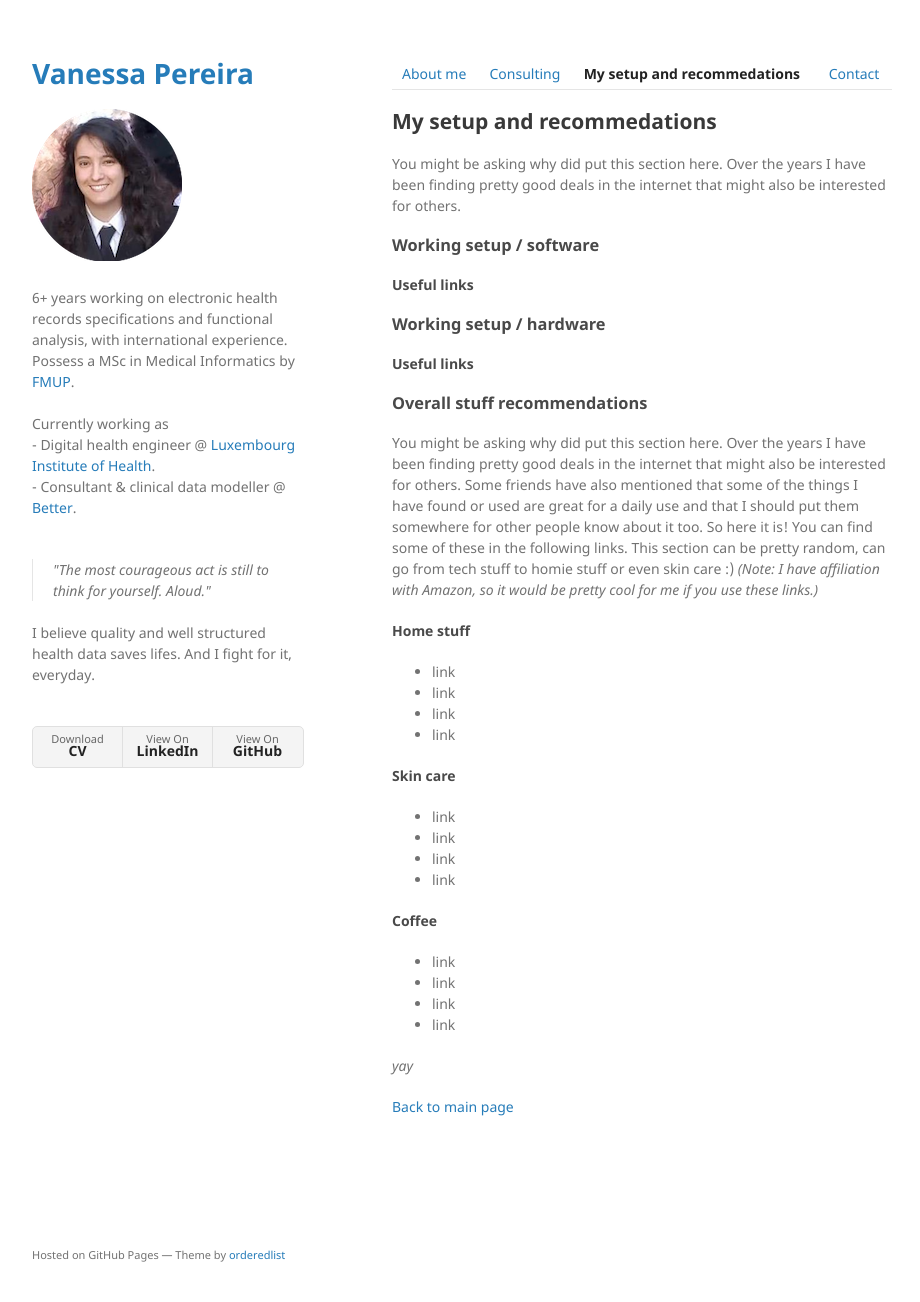
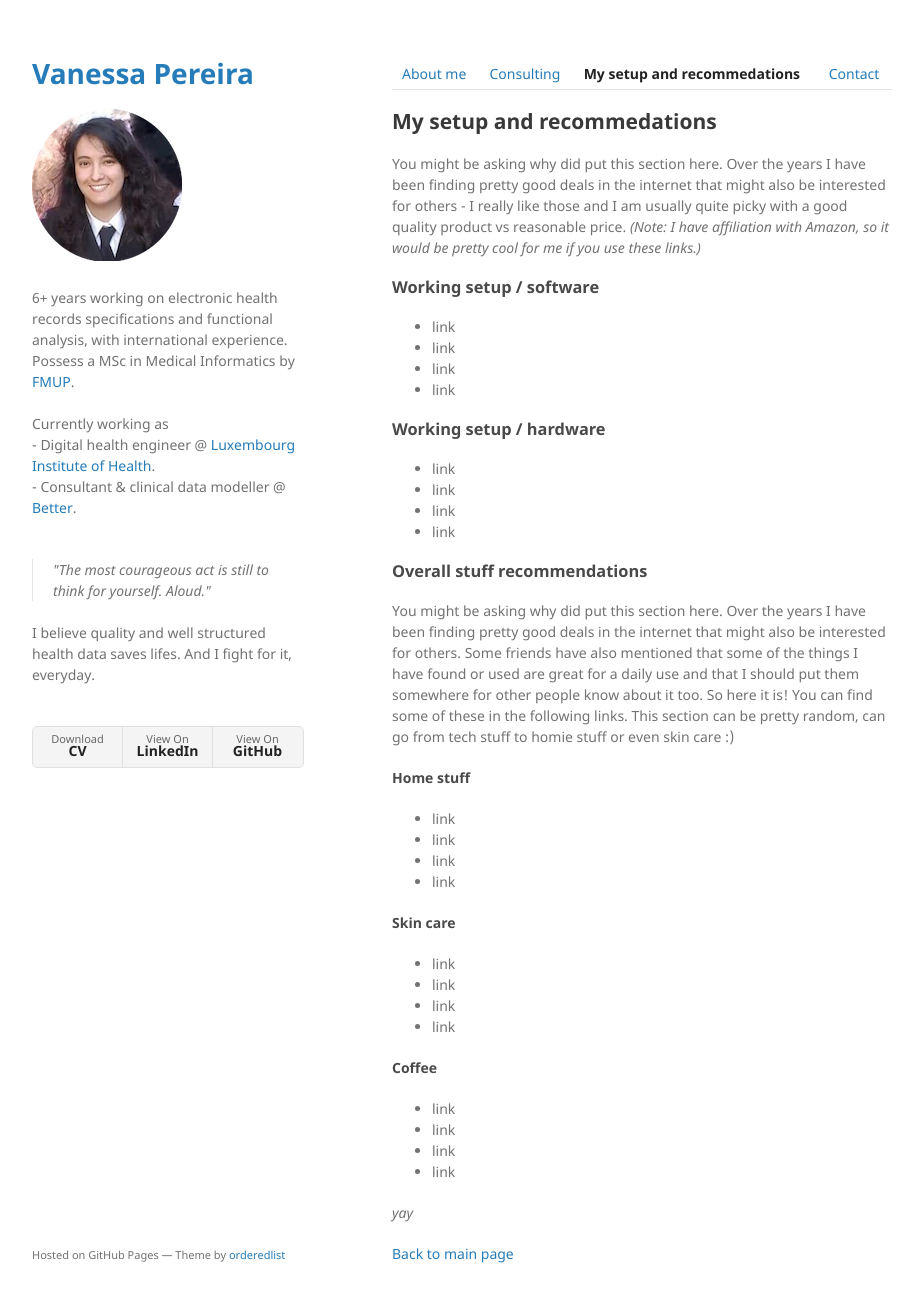
Before and after one commit to vanessa-pereira/vanessa-pereira.github.io, a Jekyll site: the page built from recommend.md, in a window 1280 px wide and 1334 px high. Shown: the top 1302 px of the window, without its empty margins (178-1098 px from the left). Built offline with Jekyll 4.4.1, drawn with Linux system fonts in a browser that asks for light colours.

Commit message:
Update recommend.md

```diff
--- a/recommend.md
+++ b/recommend.md
@@ -4,18 +4,24 @@ layout: default
 | [About me](./about_me.html) | [Consulting](./certs.html) | [**My setup and recommedations**](./recommend.html) | [Contact](./contact.html)|
 
 ## My setup and recommedations
-You might be asking why did put this section here. Over the years I have been finding pretty good deals in the internet that might also be interested for others.
+You might be asking why did put this section here. Over the years I have been finding pretty good deals in the internet that might also be interested for others - I really like those and I am usually quite picky with a good quality product vs reasonable price.
+_(Note: I have affiliation with Amazon, so it would be pretty cool for me if you use these links.)_
 
 ### Working setup / software
-#### Useful links
+* link
+* link
+* link
+* link
 
 ### Working setup / hardware
+* link
+* link
+* link
+* link
 
-#### Useful links
 
 ### Overall stuff recommendations
 You might be asking why did put this section here. Over the years I have been finding pretty good deals in the internet that might also be interested for others. Some friends have also mentioned that some of the things I have found or used are great for a daily use and that I should put them somewhere for other people know about it too. So here it is! You can find some of these in the following links. This section can be pretty random, can go from tech stuff to homie stuff or even skin care :)
-_(Note: I have affiliation with Amazon, so it would be pretty cool for me if you use these links.)_
 
 #### Home stuff
 * link
```
